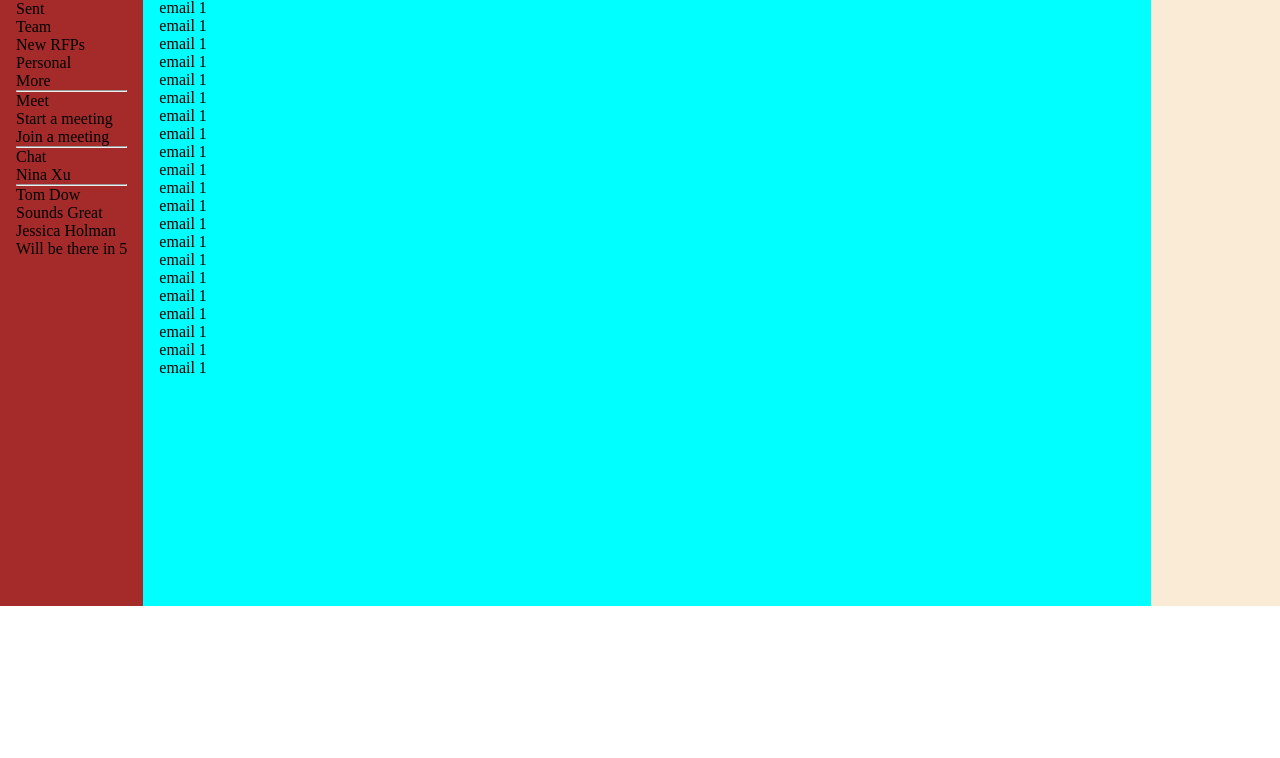
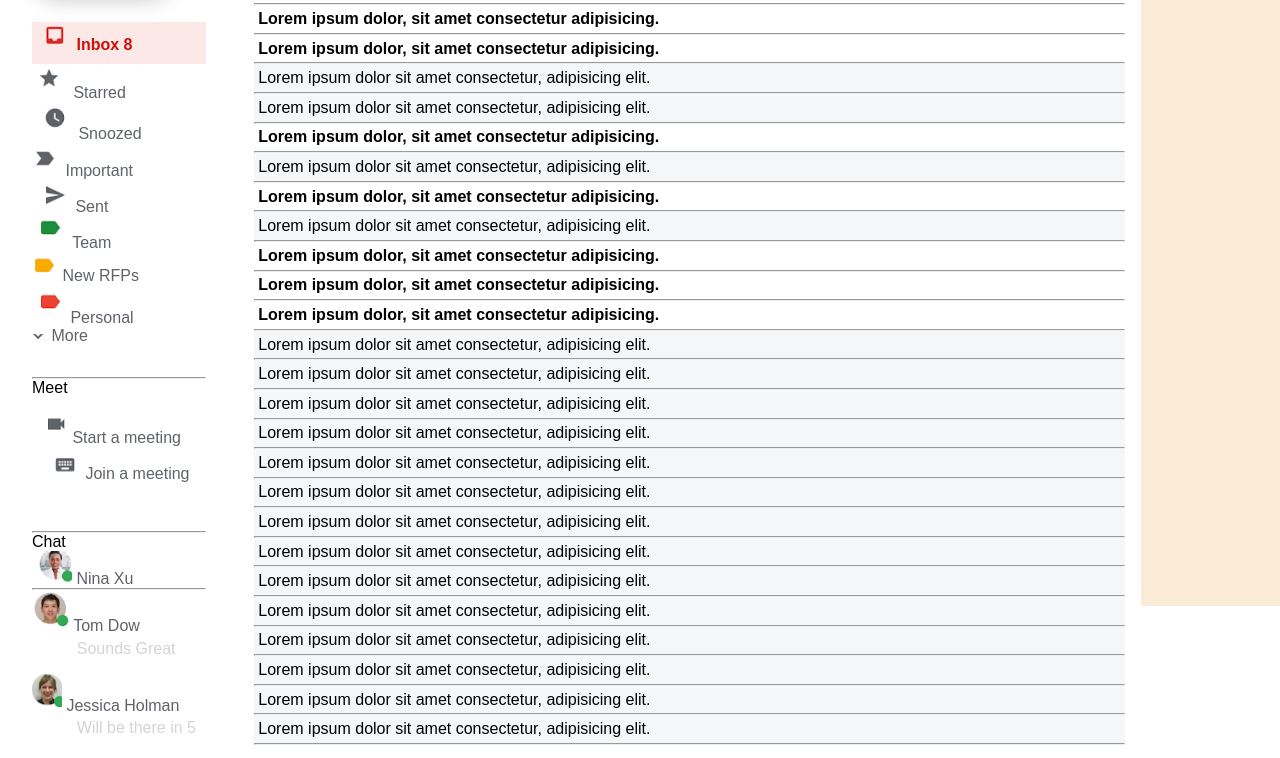
Before and after one commit to ElonaKajtazi/hoxton-html-gmail-layout, a plain HTML site: page index.html in a window 1280 px wide. Shown: the part 194-952 px from the top of the page. Before the commit the page ends 800 px from the top, so only its background shows below. Drawn offline with Linux system fonts and the light colour scheme.

Commit message:
I made a lot of changea!

```diff
--- a/index.html
+++ b/index.html
@@ -10,72 +10,107 @@
 <body>
  <div class="container">
      <div class="header">
-
+        <div class="search-bar">
+            <input type="text" placeholder="Search mail">
+          </div>
          <h1><img src="./gmail logo.png" alt="gmail logo">
             Gmail </h1>
     </div>
     <div class="left-menu">
-        <button>Compose</button>
+        <button> <img src="./compose.png" alt="compose logo"> </button>
         <ul>
-            <li> Inbox </li>
-            <li>Starred</li>
-            <li> Snoozed </li>
-            <li>Important</li>
-            <li>Sent</li>
-            <li>Team</li>
-            <li>New RFPs</li>
-            <li> Personal </li>
-            <li>More</li>
+            <li class="inbox"> <img src="./inboxicon.png" alt="imbox icon">
+                <strong>Inbox 8</strong> </li>
+            <li class="starred"> <img src="./starredicon.png" alt="starred icon"> Starred </li>
+            <li class="snoozed"> <img src="./snoozedbuton.png" alt="snoozed icon"> Snoozed </li>
+            <li class="important"><img src="./importanticon.png" alt="important icon"> Important </li>
+            <li class="sent"><img src="./senticon.png" alt="sent icon"> Sent</li>
+            <li class="team"> <img src="./teamicon.png" alt="team icon"> Team</li>
+            <li class="new-rfps"> <img src="./newrfpsicon.png" alt="new rfps icon"> New RFPs</li>
+            <li class="personal"> <img src="./personalicon.png" alt="personal icon"> Personal </li>
+            <li class="more"> <img src="moreicon.png" alt="more icon"> More</li>
         </ul>
         <ul>
             <hr />
             <li>Meet
                 <ul>
-                    <li>Start a meeting</li>
-                    <li>Join a meeting</li>
+                    <li class="start-a-meeting"> <img src="./startameetingicon.png" alt="start a meeting icon"> Start a meeting</li>
+                    <li class="join-a-meeting"> <img src="./joinameetingicon.png" alt="join a meeting"> Join a meeting</li>
                 </ul>
             </li>
         </ul>
         <ul>
             <hr />
             <li>Chat
-                <li>Nina Xu</li>
+                <li class="nina"> <img src="./nina.png" alt="nina xu profile picture"> Nina Xu</li>
                 <hr />
-                <li>Tom Dow
-                <p>Sounds Great</p>
+                <li class="tom"> <img src="./tom.png" alt="tom dow profile pictur"> Tom Dow
+                  <p>Sounds Great</p>
                 </li>
-                <li>Jessica Holman
+                <li class="jessica"> <img src="./jessica.png" alt="jessica holman profile picture"> Jessica Holman
                     <p>Will be there in 5</p>
                 </li>
             </li>
         </ul>
     </div>
-    <div class="main">main
-       <p>email 1</p>
-       <p>email 1</p>
-       <p>email 1</p>
-       <p>email 1</p>
-       <p>email 1</p>
-       <p>email 1</p>
-       <p>email 1</p>
-       <p>email 1</p>
-       <p>email 1</p>
-       <p>email 1</p>
-       <p>email 1</p>
-       <p>email 1</p>
-       <p>email 1</p>
-       <p>email 1</p>
-       <p>email 1</p>
-       <p>email 1</p>
-       <p>email 1</p>
-       <p>email 1</p>
-       <p>email 1</p>
-       <p>email 1</p>
-       <p>email 1</p>
-       <p>email 1</p>
-       <p>email 1</p>
-       <p>email 1</p>
-       <p>email 1</p>
+    <div class="main"> <hr />
+        main
+        <hr />
+       <p class="bold"> <strong>Lorem ipsum dolor sit amet consectetur, adipisicing elit. Molestiae, dolor!</strong> </p>
+       <hr />
+       <p class="bold1"> <strong>Lorem ipsum dolor, sit amet consectetur adipisicing.</strong> </p>
+       <hr />
+       <p class="bold2"> <strong>Lorem ipsum dolor, sit amet consectetur adipisicing.</strong> </p>
+       <hr />
+       <p class="bold3"> <strong>Lorem ipsum dolor, sit amet consectetur adipisicing.</strong> </p>
+       <hr />
+       <p>Lorem ipsum dolor sit amet consectetur, adipisicing elit.</p>
+       <hr />
+       <p>Lorem ipsum dolor sit amet consectetur, adipisicing elit.</p>
+       <hr />
+       <p class="bold4"> <strong>Lorem ipsum dolor, sit amet consectetur adipisicing.</strong> </p>
+       <hr />
+       <p>Lorem ipsum dolor sit amet consectetur, adipisicing elit.</p>
+       <hr />
+       <p class="bold5"> <strong>Lorem ipsum dolor, sit amet consectetur adipisicing.</strong> </p>
+       <hr />
+       <p>Lorem ipsum dolor sit amet consectetur, adipisicing elit.</p>
+       <hr />
+       <p class="bold6"> <strong>Lorem ipsum dolor, sit amet consectetur adipisicing.</strong> </p>
+       <hr />
+       <p class="bold7"> <strong>Lorem ipsum dolor, sit amet consectetur adipisicing.</strong> </p>
+       <hr />
+       <p class="bold8"> <strong>Lorem ipsum dolor, sit amet consectetur adipisicing.</strong> </p>
+       <hr />
+       <p>Lorem ipsum dolor sit amet consectetur, adipisicing elit.</p>
+       <hr />
+       <p>Lorem ipsum dolor sit amet consectetur, adipisicing elit.</p>
+       <hr />
+       <p>Lorem ipsum dolor sit amet consectetur, adipisicing elit.</p>
+       <hr />
+       <p>Lorem ipsum dolor sit amet consectetur, adipisicing elit.</p>
+       <hr />
+       <p>Lorem ipsum dolor sit amet consectetur, adipisicing elit.</p>
+       <hr />
+       <p>Lorem ipsum dolor sit amet consectetur, adipisicing elit.</p>
+       <hr />
+       <p>Lorem ipsum dolor sit amet consectetur, adipisicing elit.</p>
+       <hr />
+       <p>Lorem ipsum dolor sit amet consectetur, adipisicing elit.</p>
+       <hr />
+       <p>Lorem ipsum dolor sit amet consectetur, adipisicing elit.</p>
+       <hr />
+       <p>Lorem ipsum dolor sit amet consectetur, adipisicing elit.</p>
+       <hr />
+       <p>Lorem ipsum dolor sit amet consectetur, adipisicing elit.</p>
+       <hr />
+       <p>Lorem ipsum dolor sit amet consectetur, adipisicing elit.</p>
+       <hr />
+       <p>Lorem ipsum dolor sit amet consectetur, adipisicing elit.</p>
+       <hr />
+       <p>Lorem ipsum dolor sit amet consectetur, adipisicing elit.</p>
+       <hr />
+
 
     </div>
     <div class="right-menu">Quick Settings
--- a/style.css
+++ b/style.css
@@ -2,6 +2,7 @@
     margin: 0;
     padding: 0;
     box-sizing: border-box;
+    font-family: sans-serif;
 }
 .container {
     height: 100vh;
@@ -20,16 +21,52 @@
     background-color: #ffffff;
     padding: 1rem;
 }
+
 .left-menu {
     grid-area: left-menu;
-    background-color: brown;
+    background-color: #ffffff;
     padding: 1rem;
 }
 .main {
     grid-area: main;
     background-color: aqua;
     padding: 1rem;
+    background-color: white;
 
+}
+.main p {
+    background-color: #f5f6f7;
+}
+
+p.bold{
+    background-color: white;
+}
+p.bold1 {
+    background-color: white;
+}
+p.bold2 {
+    background-color: white;
+}
+p.bold3 {
+    background-color: white;
+}
+p.bold4 {
+    background-color: white;
+}
+p.bold5 {
+    background-color: white;
+}
+p.bold6 {
+    background-color: white;
+}
+p.bold7 {
+    background-color: white;
+}
+p.bold8{
+    background-color: white;
+}
+p{
+    padding: 0.3rem;
 }
 
 .right-menu {
@@ -38,8 +75,83 @@
     padding: 1rem;
 
 }
+.left-menu button {
+    margin: 1rem;
+    background-color: #ffffff;
+    border: solid rgb(255, 255, 255) 1px;
+    border-radius: 25px;
+    width: 140px;
+    height: 50px;
+    box-shadow: 1px 10px 20px 0px #cacbcc;
+
+}
+.left-menu button img {
+    width: 100px;
+}
+
 ul {
     list-style: none;
+    padding: 1rem;
+
+}
+h1 {
+    color: #73777b;
+    font-size: medium;
+
+}
+.inbox {
+    background-color: #fce8e6;
+    color: #cf1009;
+    padding-bottom: 10px;
+}
+.inbox img{
+    width: 40px;
+
+}
+
+.starred {
+    color: #5f6368;
+
+}
+.snoozed {
+    color: #5f6368;
+}
+.important {
+    color: #5f6368;
+}
+.sent {
+    color: #5f6368;
+}
+.team {
+    color: #5f6368;
+}
+.new-rfps {
+    color: #5f6368;
+}
+.personal {
+    color: #5f6368;
+}
+.more {
+    color: #5f6368;
+}
+.start-a-meeting {
+    color:  #5f6368;
+}
+.join-a-meeting {
+    color:  #5f6368;;
+}
+.nina {
+    color: #5f6368;
+}
+.tom {
+    color: #5f6368;
+}
+.jessica {
+    color: #5f6368;
+}
+li p {
+    margin-left: 40px;
+    color: #d3d4d5;
 }
 @media screen and (max-width: 600px) {
     .container {
```
Also changed, not shown: compose.png (added), importanticon.png (added), inboxicon.png (added), jessica.png (added), joinameetingicon.png (added), moreicon.png (added), newrfpsicon.png (added), nina.png (added), personalicon.png (added), projectsicon.png (added), senticon.png (added), snoozedbuton.png (added), starredicon.png (added), startameetingicon.png (added), 2 more files.
